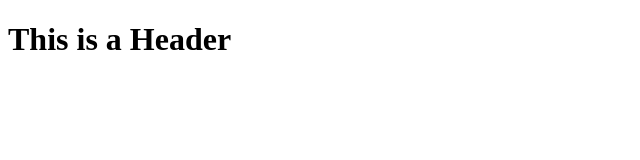
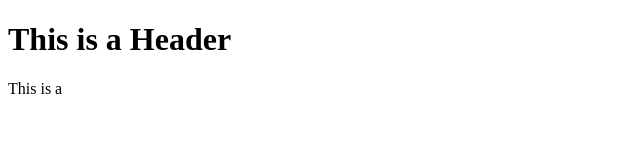
Before and after one commit to markv32/git-test, a plain HTML site: page index.html in a window 1280 px wide. Shown: the full height of the page, 0-640 px from the left. Drawn offline with Linux system fonts and the light colour scheme.

Commit message:
Second commit

```diff
--- a/index.html
+++ b/index.html
@@ -2,6 +2,7 @@
 <html>
 <body>
     <h1>This is a Header</h1>
+    <p>This is a <i class="fa fa-paragraph" aria-hidden="true"></i></p>
 </body>
 
 </html>
```
